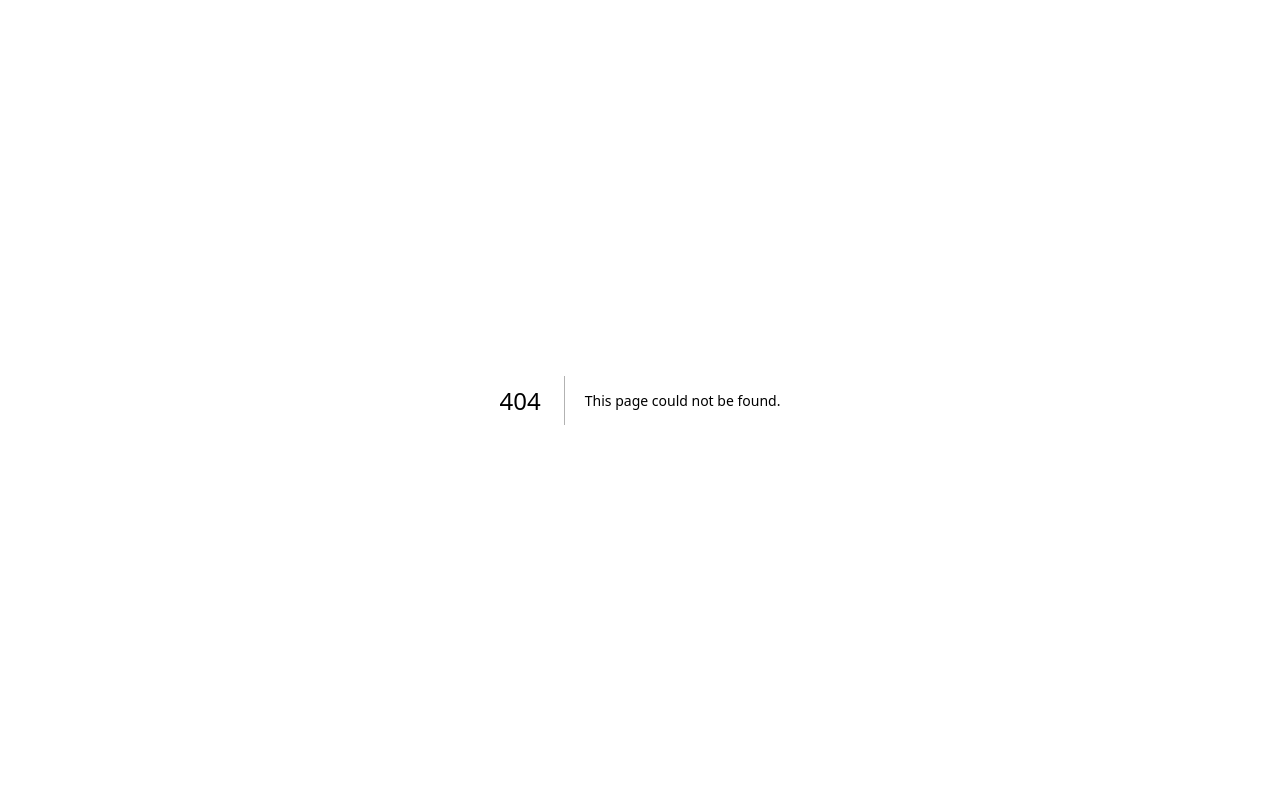
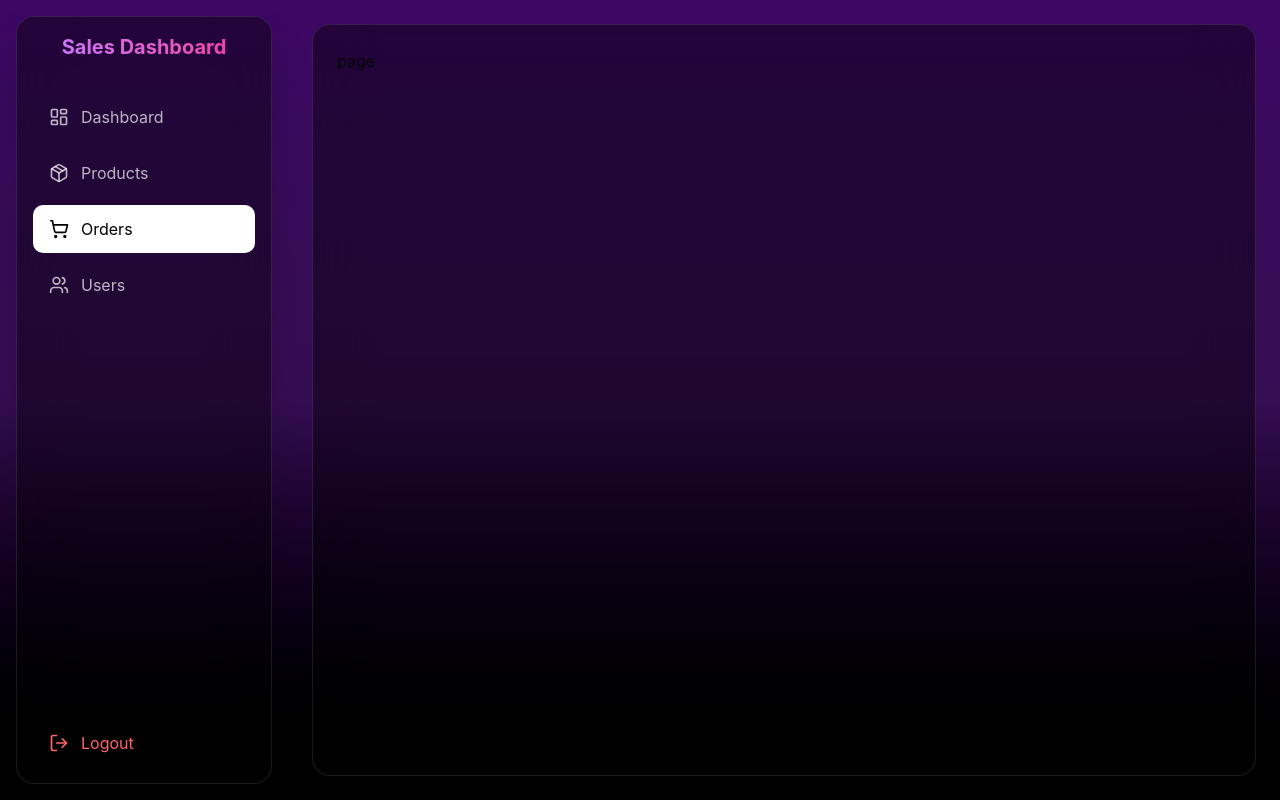
Before and after one commit to pragathish07/sales-dashboard, a Next.js app in the folder client/: page /adminDashboard/orders in a window 1280 px wide. Before the commit this address had no page. Built offline with nearby package versions, Linux system fonts and the light colour scheme.

Commit message:
Added UI for Admin

```diff
--- /dev/null
+++ b/client/src/app/(modules)/adminDashboard/layout.tsx
@@ -0,0 +1,124 @@
+'use client'
+
+import React from 'react'
+import Link from 'next/link'
+import { usePathname } from 'next/navigation'
+import { motion } from 'framer-motion'
+import {
+  LayoutDashboard,
+  Package,
+  ShoppingCart,
+  BarChart3,
+  Users,
+  LogOut
+} from 'lucide-react'
+
+import { cn } from '@/lib/utils'
+
+const menuItems = [
+  {
+    name: 'Dashboard',
+    href: '/adminDashboard',
+    icon: LayoutDashboard
+  },
+  {
+    name: 'Products',
+    href: '/adminDashboard/products',
+    icon: Package
+  },
+  {
+    name: 'Orders',
+    href: '/adminDashboard/orders',
+    icon: ShoppingCart
+  },
+  {
+    name: 'Users',
+    href: '/adminDashboard/users',
+    icon: Users
+  }
+]
+
+export default function DashboardLayout({
+  children
+}: {
+  children: React.ReactNode
+}) {
+  const pathname = usePathname()
+
+  return (
+    <div className="min-h-screen bg-black relative flex overflow-hidden">
+
+      {/* Background Gradient (same as login) */}
+      <div className="absolute inset-0 bg-gradient-to-b from-purple-600/40 via-purple-900/60 to-black" />
+
+      {/* Sidebar */}
+      <motion.aside
+        initial={{ x: -40, opacity: 0 }}
+        animate={{ x: 0, opacity: 1 }}
+        transition={{ duration: 0.6 }}
+        className="relative z-10 w-64 m-4 rounded-2xl
+                   bg-black/40 backdrop-blur-xl
+                   border border-white/10
+                   shadow-2xl p-4 flex flex-col"
+      >
+        {/* Logo */}
+        <h1 className="text-xl font-bold mb-8 text-center
+          bg-gradient-to-r from-purple-400 to-pink-500
+          text-transparent bg-clip-text">
+          Sales Dashboard
+        </h1>
+
+        {/* Menu */}
+        <nav className="flex flex-col gap-2 flex-1">
+          {menuItems.map((item) => {
+            const Icon = item.icon
+            const active = pathname === item.href
+
+            return (
+              <Link key={item.href} href={item.href}>
+                <motion.div
+                  whileHover={{ scale: 1.02 }}
+                  whileTap={{ scale: 0.97 }}
+                  className={cn(
+                    'flex items-center gap-3 px-4 py-3 rounded-lg transition-all cursor-pointer',
+                    active
+                      ? 'bg-white text-black'
+                      : 'text-white/70 hover:bg-white/10 hover:text-white'
+                  )}
+                >
+                  <Icon className="w-5 h-5" />
+                  {item.name}
+                </motion.div>
+              </Link>
+            )
+          })}
+        </nav>
+
+        {/* Logout */}
+        <motion.button
+          whileHover={{ scale: 1.02 }}
+          whileTap={{ scale: 0.97 }}
+          className="flex items-center gap-3 px-4 py-3 rounded-lg
+                     text-red-400 hover:bg-red-500/10 transition"
+        >
+          <LogOut className="w-5 h-5" />
+          Logout
+        </motion.button>
+      </motion.aside>
+
+      {/* Main Content */}
+      <main className="relative z-10 flex-1 p-6 overflow-y-auto">
+        <motion.div
+          initial={{ opacity: 0, y: 15 }}
+          animate={{ opacity: 1, y: 0 }}
+          transition={{ duration: 0.5 }}
+          className="bg-black/40 backdrop-blur-xl
+                     border border-white/10
+                     rounded-2xl p-6 min-h-full"
+        >
+          {children}
+        </motion.div>
+      </main>
+    </div>
+  )
+}
--- /dev/null
+++ b/client/src/app/(modules)/adminDashboard/orders/page.tsx
@@ -0,0 +1,7 @@
+import React from 'react'
+
+export default function page (){
+  return (
+    <div>page</div>
+  )
+}
--- /dev/null
+++ b/client/src/app/(modules)/adminDashboard/products/page.tsx
@@ -0,0 +1,7 @@
+import React from 'react'
+
+export default function page (){
+  return (
+    <div>page</div>
+  )
+}
--- /dev/null
+++ b/client/src/app/(modules)/adminDashboard/users/page.tsx
@@ -0,0 +1,7 @@
+import React from 'react'
+
+export default function page (){
+  return (
+    <div>page</div>
+  )
+}
```
Also changed, not shown: client/src/app/(modules)/adminDashboard/page.tsx (renamed from client/src/app/(modules)/admin/page.tsx).
